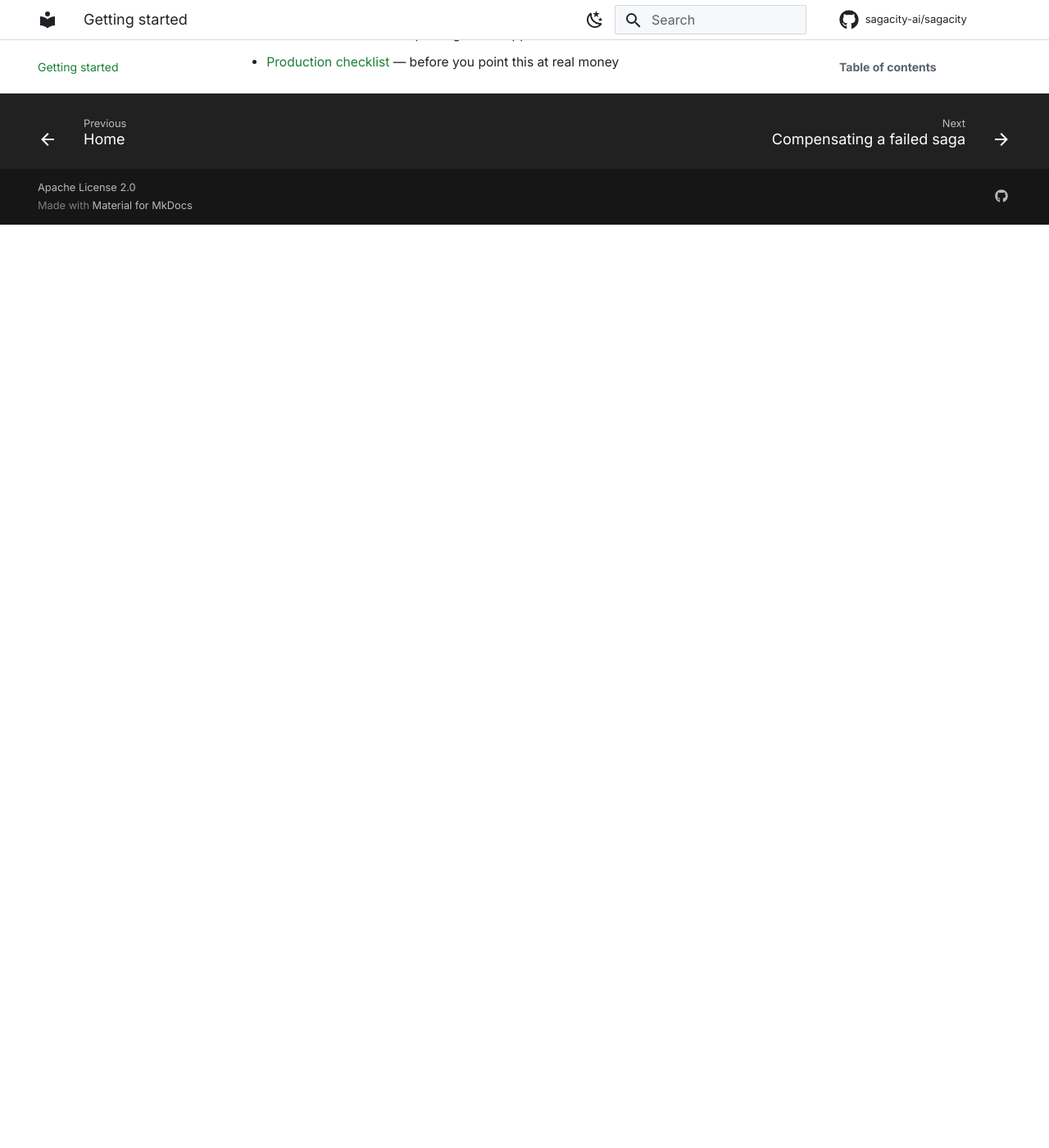
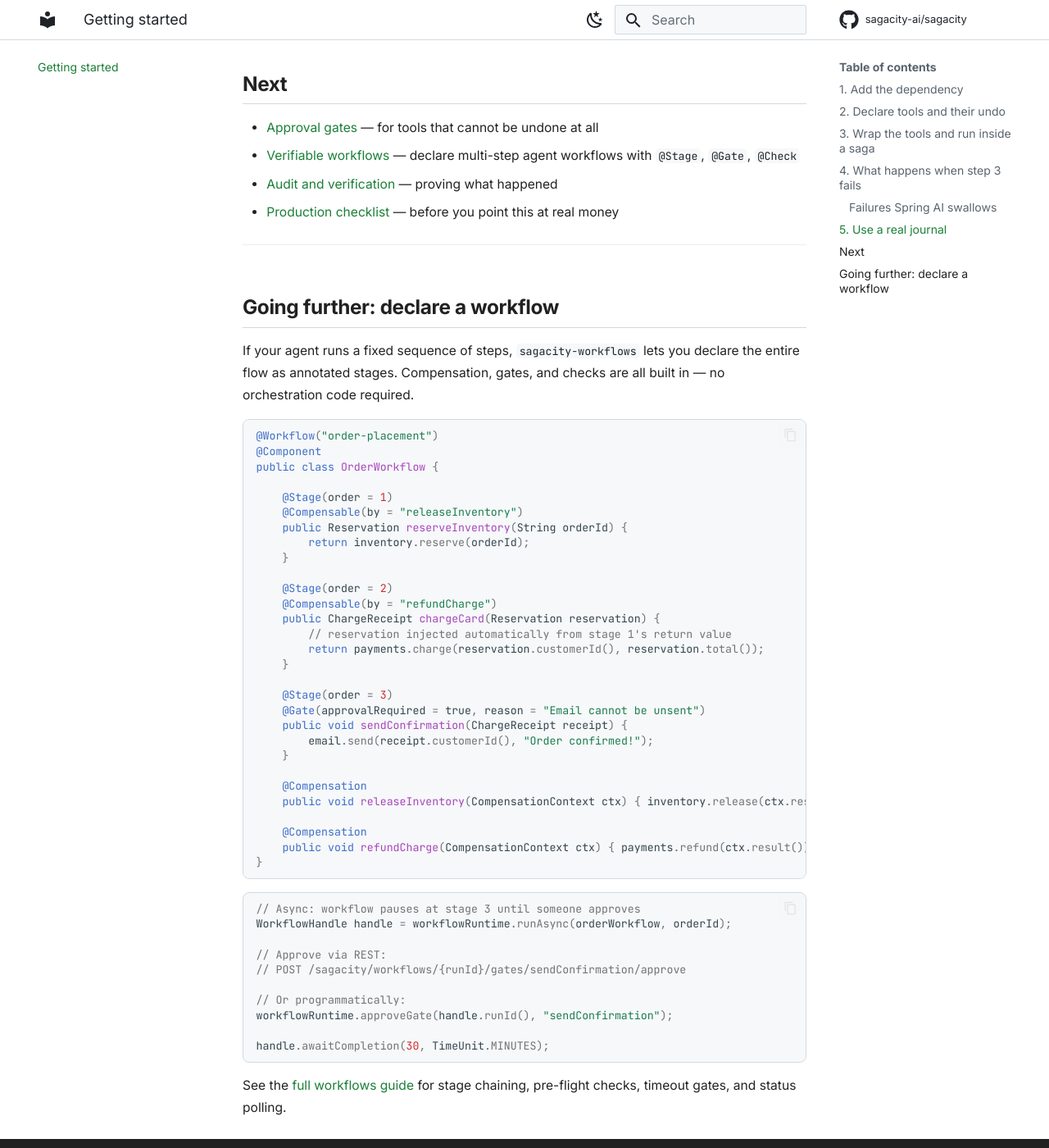
Before and after one commit to sagacity-ai/sagacity, an MkDocs documentation site: the page built from docs/getting-started.md, in a window 1280 px wide and 1400 px high, scrolled down 3750 px. Shown: the whole window at 82% size. Built offline with MkDocs 1.6.1 and Material for MkDocs 9.7.7, drawn with Linux system fonts in a browser that asks for light colours; comment, search, counter and statistics services are not loaded; before the commit the page ends 4024 px from its top, so only the background shows below that; some of the changed text lies outside the part shown.

Commit message:
docs: update README, getting-started, quickstart for v0.3.0 and sagacity-workflows

````diff
--- a/docs/getting-started.md
+++ b/docs/getting-started.md
@@ -6,10 +6,18 @@ when a later step fails. About five minutes.
 ## 1. Add the dependency
 
 ```xml
+<!-- Core: tool-call compensation + audit trail -->
 <dependency>
     <groupId>io.github.sumitvairagar</groupId>
     <artifactId>sagacity-spring-boot-starter</artifactId>
-    <version>0.1.0</version>
+    <version>0.3.0</version>
+</dependency>
+
+<!-- Optional: declarative workflow engine -->
+<dependency>
+    <groupId>io.github.sumitvairagar</groupId>
+    <artifactId>sagacity-workflows</artifactId>
+    <version>0.3.0</version>
 </dependency>
 ```
 
@@ -145,5 +153,61 @@ startup. See [Configuration](reference/configuration.md).
 ## Next
 
 - [Approval gates](guides/approval-gates.md) — for tools that cannot be undone at all
+- [Verifiable workflows](guides/workflows.md) — declare multi-step agent workflows with `@Stage`, `@Gate`, `@Check`
 - [Audit and verification](guides/audit-and-verification.md) — proving what happened
 - [Production checklist](guides/production-checklist.md) — before you point this at real money
+
+---
+
+## Going further: declare a workflow
+
+If your agent runs a fixed sequence of steps, `sagacity-workflows` lets you
+declare the entire flow as annotated stages. Compensation, gates, and checks
+are all built in — no orchestration code required.
+
+```java
+@Workflow("order-placement")
+@Component
+public class OrderWorkflow {
+
+    @Stage(order = 1)
+    @Compensable(by = "releaseInventory")
+    public Reservation reserveInventory(String orderId) {
+        return inventory.reserve(orderId);
+    }
+
+    @Stage(order = 2)
+    @Compensable(by = "refundCharge")
+    public ChargeReceipt chargeCard(Reservation reservation) {
+        // reservation injected automatically from stage 1's return value
+        return payments.charge(reservation.customerId(), reservation.total());
+    }
+
+    @Stage(order = 3)
+    @Gate(approvalRequired = true, reason = "Email cannot be unsent")
+    public void sendConfirmation(ChargeReceipt receipt) {
+        email.send(receipt.customerId(), "Order confirmed!");
+    }
+
+    @Compensation
+    public void releaseInventory(CompensationContext ctx) { inventory.release(ctx.result()); }
+
+    @Compensation
+    public void refundCharge(CompensationContext ctx) { payments.refund(ctx.result()); }
+}
+```
+
+```java
+// Async: workflow pauses at stage 3 until someone approves
+WorkflowHandle handle = workflowRuntime.runAsync(orderWorkflow, orderId);
+
+// Approve via REST:
+// POST /sagacity/workflows/{runId}/gates/sendConfirmation/approve
+
+// Or programmatically:
+workflowRuntime.approveGate(handle.runId(), "sendConfirmation");
+
+handle.awaitCompletion(30, TimeUnit.MINUTES);
+```
+
+See the [full workflows guide](guides/workflows.md) for stage chaining, pre-flight checks, timeout gates, and status polling.
````
Also changed, not shown: README.md (+231 -156 lines).
